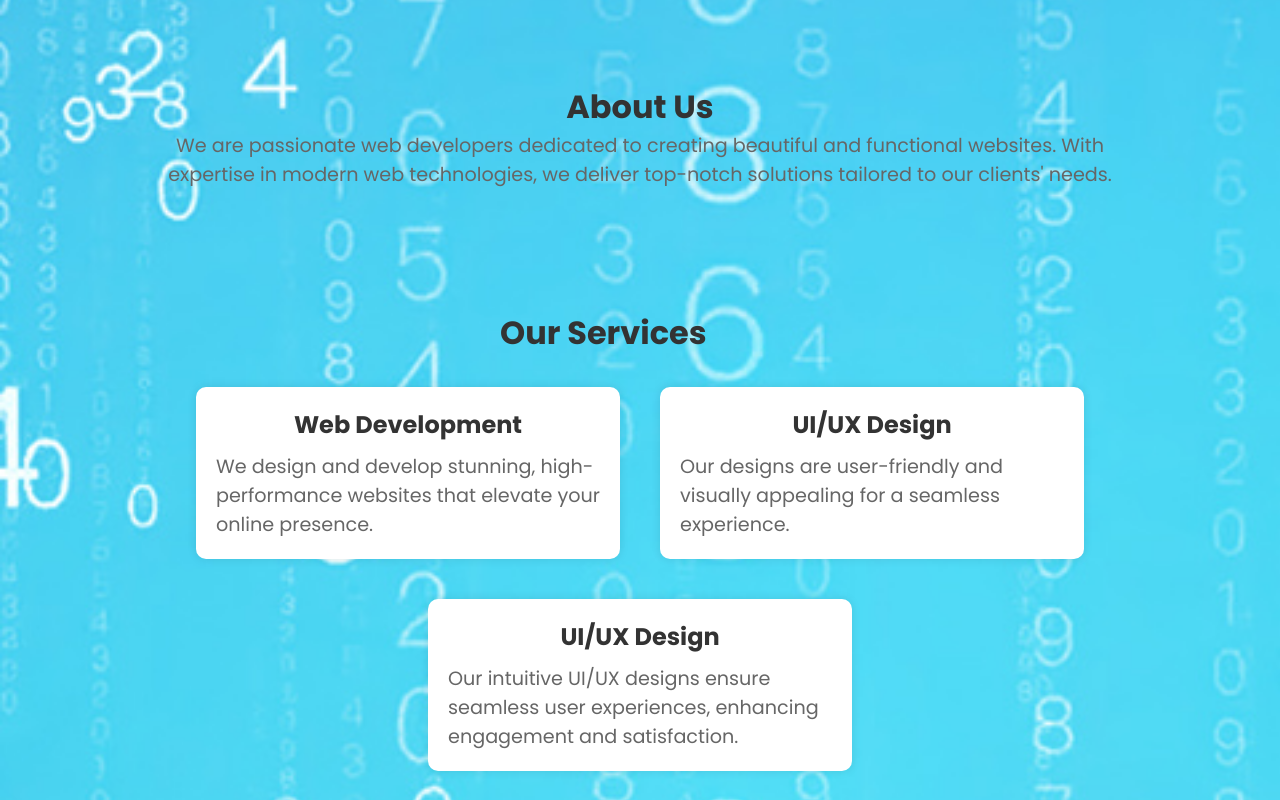
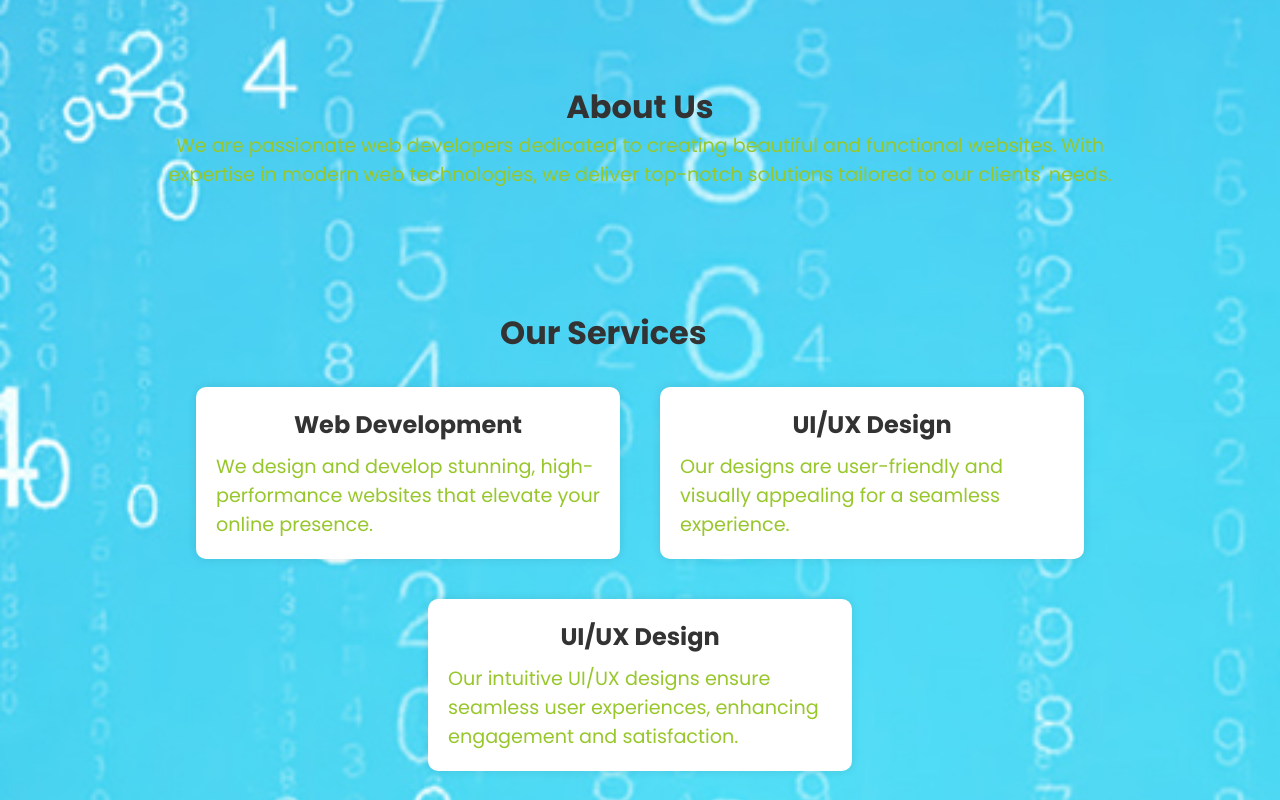
Before and after one commit to chirag44897/SCM-project, a plain HTML site: page index.html in a window 1280 px wide. Shown: the part 1060-1860 px from the top of the page. Drawn offline with Linux system fonts and the light colour scheme.

Commit message:
changed font colour

```diff
--- a/style.css
+++ b/style.css
@@ -225,7 +225,7 @@ h2{
 
 p {
     font-size: 1.2em;
-    color: #666;
+    color: #98c72c;
 }
 .service-container {
         display: flex;
```
